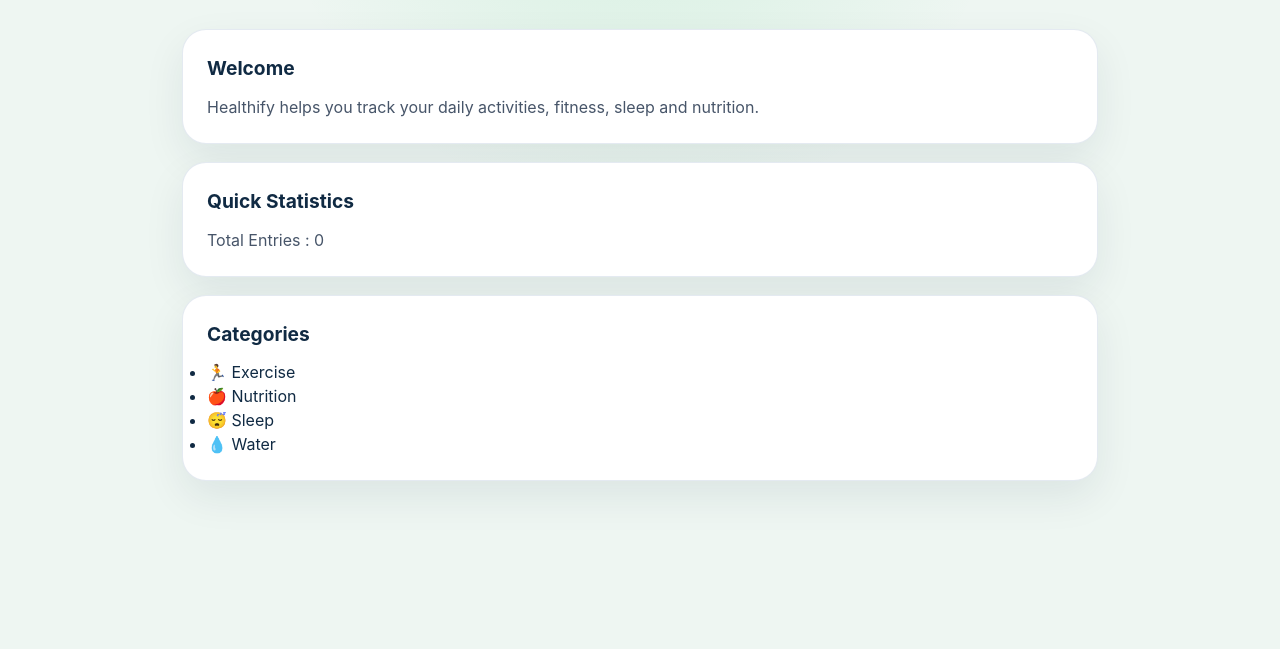
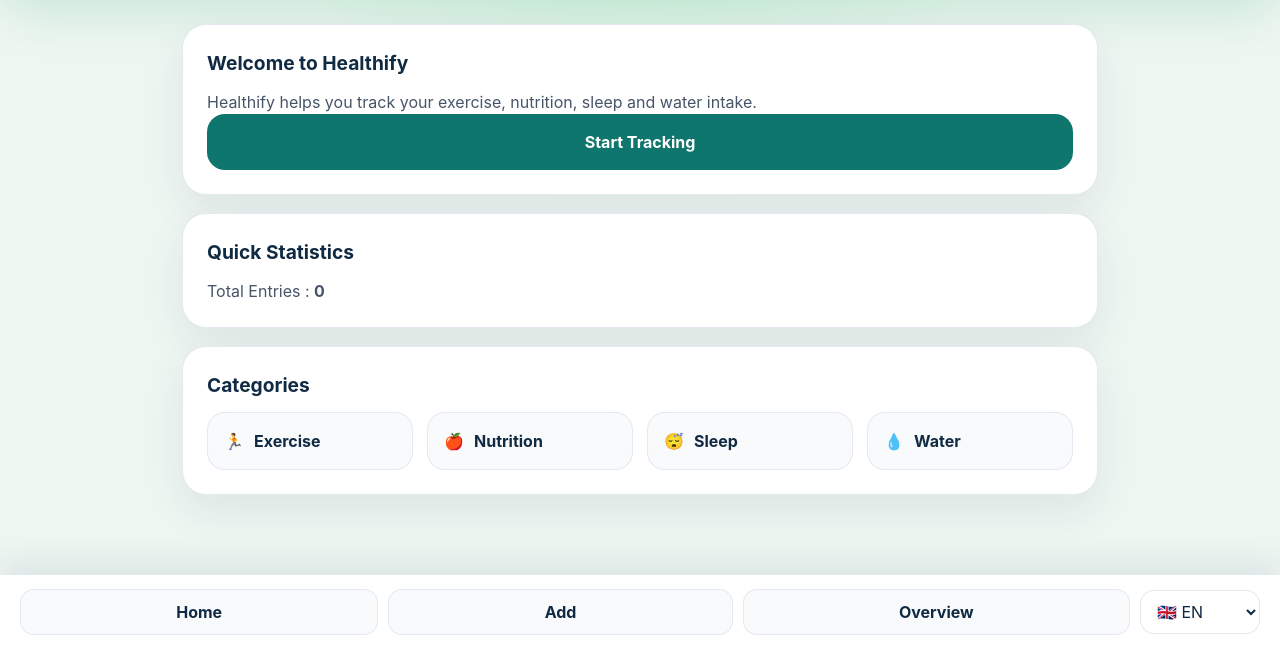
Before and after one commit to wsdi123/schoolproject-pwa, a website: page public/index.html in a window 1280 px wide. Shown: the part 151-800 px from the top of the page. Drawn offline with Linux system fonts and the light colour scheme; files that its build step writes are made by us from their sources.

Commit message:
Fouten op homepagina opgelost

```diff
--- a/public/index.html
+++ b/public/index.html
@@ -1,81 +1,74 @@
 <!doctype html>
+
 <html lang="en">
   <head>
     <meta charset="UTF-8" />
     <meta name="viewport" content="width=device-width, initial-scale=1.0" />
-
     <title>Healthify</title>
-
     <meta name="theme-color" content="#22c55e" />
-
-    <link rel="manifest" href="manifest.json" />
-    <link rel="stylesheet" href="public/css/style.css" />
-
-    <!-- iOS -->
-    <meta name="apple-mobile-web-app-capable" content="yes" />
-    <meta name="apple-mobile-web-app-status-bar-style" content="default" />
-    <meta name="apple-mobile-web-app-title" content="Healthify" />
-    <link rel="apple-touch-icon" href="icons/appicon.png" />
+    <link rel="manifest" href="/manifest.json" />
+    <link rel="apple-touch-icon" href="/icons/appicon.png" />
+    <link rel="stylesheet" href="./css/style.css" />
   </head>
 
   <body>
-    <header>
+    <header class="app-header">
       <h1>💚 Healthify</h1>
       <p data-translate="subtitle">Track your health and fitness goals</p>
     </header>
 
-    <nav>
-      <a href="index.html" data-translate="home"> Home </a>
-
-      <a href="toevoegen.html" data-translate="add"> Add </a>
-
-      <a href="overzicht.html" data-translate="overview"> Overview </a>
-
+    <nav class="hoofd-nav">
+      <a href="index.html" data-translate="home">🏠 Home</a>
+      <a href="toevoegen.html" data-translate="add">➕ Add</a>
+      <a href="overzicht.html" data-translate="overview">📊 Overview</a>
       <select id="language-switch">
         <option value="en">🇬🇧 EN</option>
         <option value="nl">🇳🇱 NL</option>
       </select>
     </nav>
-
     <main class="container">
       <section class="card">
-        <h2 data-translate="welcome">Welcome</h2>
-
+        <h2 data-translate="welcome">Welcome to Healthify</h2>
         <p data-translate="welcomeText">
-          Healthify helps you track your daily activities, fitness, sleep and
-          nutrition.
+          Healthify helps you track your exercise, nutrition, sleep and water
+          intake.
+        </p>
+        <a href="toevoegen.html" class="btn-link"> Start Tracking </a>
+      </section>
+      <section class="card">
+        <h2 data-translate="stats">Quick Statistics</h2>
+        <p>
+          <span data-translate="entries"> Total Entries </span>:
+          <strong id="total-items">0</strong>
         </p>
       </section>
-
-      <section class="card">
-        <h2 data-translate="stats">Quick Statistics</h2>
-
-        <p>
-          <span data-translate="entries"> Total Entries </span>:
-          <span id="total-items">0</span>
-        </p>
-      </section>
-
       <section class="card">
         <h2 data-translate="categories">Categories</h2>
 
-        <ul>
-          <li>🏃 Exercise</li>
-          <li>🍎 Nutrition</li>
-          <li>😴 Sleep</li>
-          <li>💧 Water</li>
-        </ul>
+        <div class="category-grid">
+          <div class="category-card">
+            🏃 <span data-translate="exercise">Exercise</span>
+          </div>
+          <div class="category-card">
+            🍎 <span data-translate="nutrition">Nutrition</span>
+          </div>
+          <div class="category-card">
+            😴 <span data-translate="sleep">Sleep</span>
+          </div>
+          <div class="category-card">
+            💧 <span data-translate="water">Water</span>
+          </div>
+        </div>
       </section>
     </main>
-
-    <script src="public/js/app.js"></script>
-    <script src="public/js/language.js"></script>
-
+    <script src="./js/app.js" defer></script>
+    <script src="./js/language.js" defer></script>
     <script>
       if ("serviceWorker" in navigator) {
         navigator.serviceWorker
-          .register("./sw.js")
-          .then(() => console.log("Service Worker registered"));
+          .register("/sw.js")
+          .then(() => console.log("Service Worker registered"))
+          .catch((error) => console.error(error));
       }
     </script>
   </body>
```
